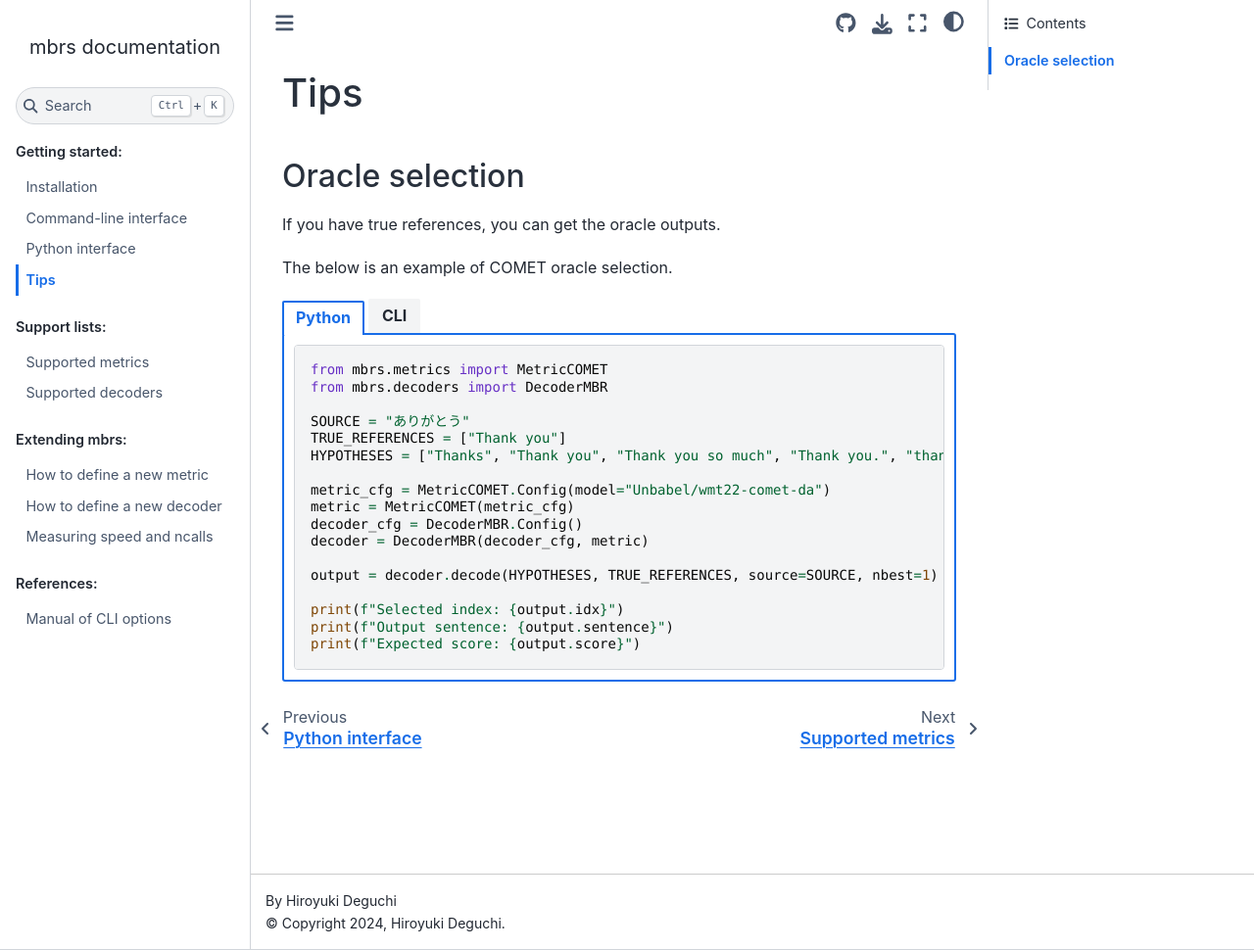
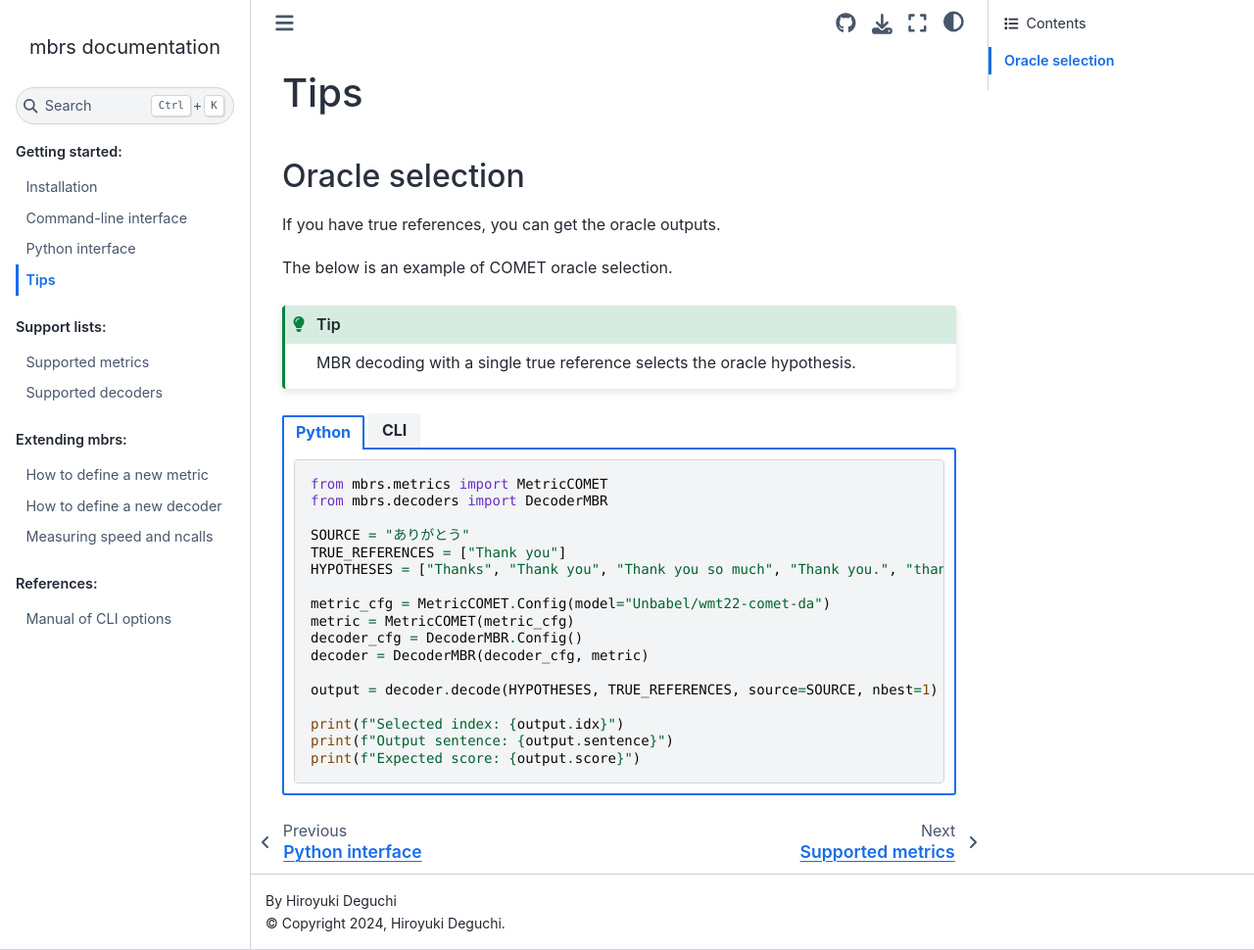
Before and after one commit to naist-nlp/mbrs, a Sphinx documentation site: the page built from docs/tips.rst, in a window 1280 px wide and 970 px high. Shown: the whole window at 98% size. Built offline with Sphinx 7.4.7 and the Sphinx Book theme 1.1.4, drawn with Linux system fonts in a browser that asks for light colours; pages that are not in the unit, such as notebooks, are missing from menus.

```diff
--- a/README.rst
+++ b/README.rst
@@ -2,6 +2,8 @@
 ####
 
 *mbrs* is a library for minimum bayes risk (MBR) decoding.
+
+- 📖 `Reference docs <https://mbrs.readthedocs.io>`_
 
 Installation
 ============
--- a/docs/tips.rst
+++ b/docs/tips.rst
@@ -6,6 +6,10 @@
 If you have true references, you can get the oracle outputs.
 
 The below is an example of COMET oracle selection.
+
+.. tip::
+
+   MBR decoding with a single true reference selects the oracle hypothesis.
 
 .. tab-set::
 
```
Also changed, not shown: 1 other file.
